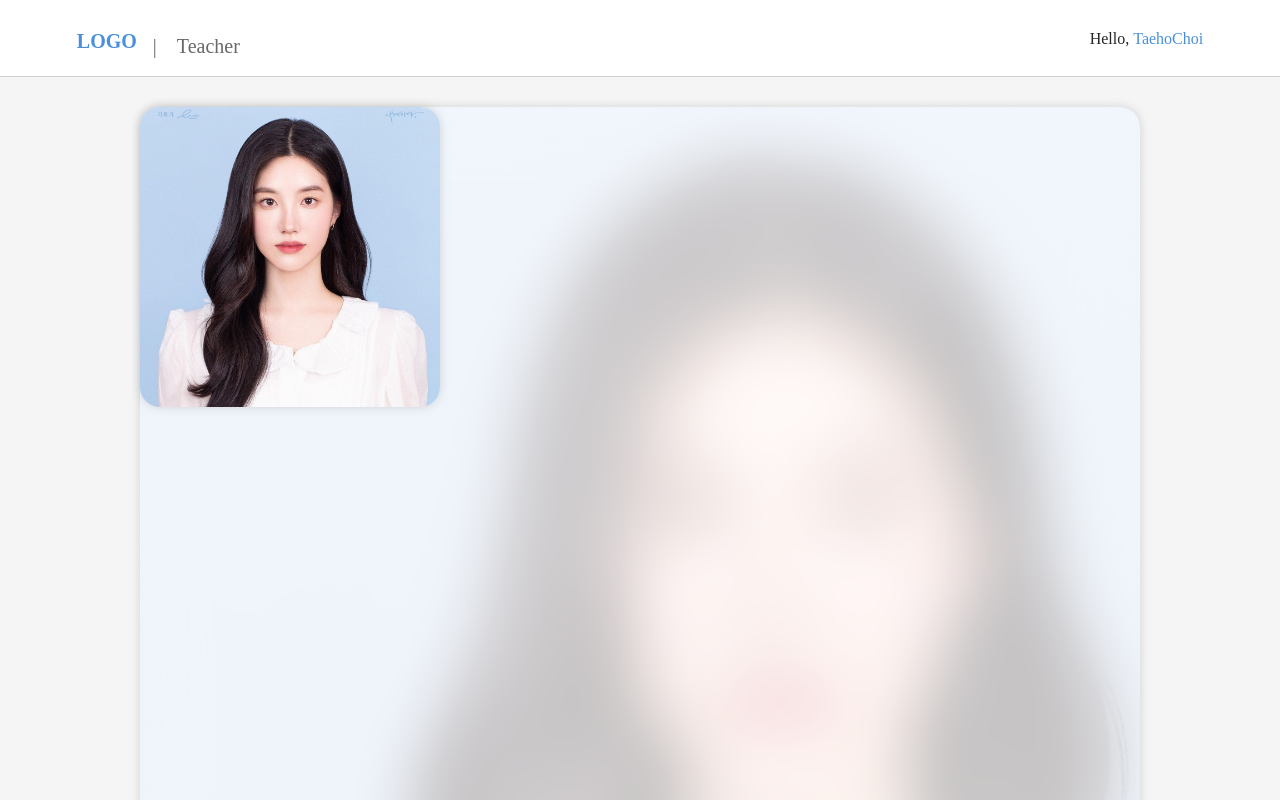
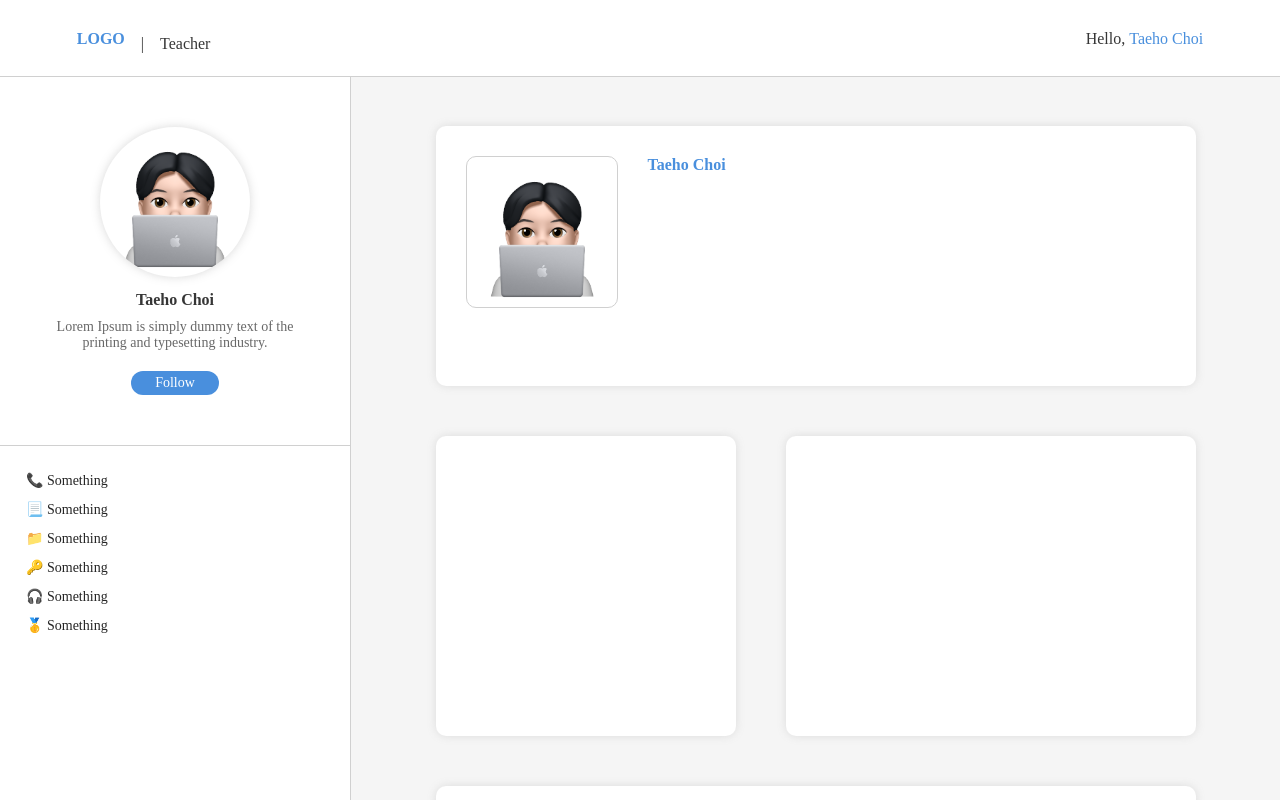
Before and after one commit to taeho-choi/tutoring-platform, a React (Create React App) app: page /teacher in a window 1280 px wide. Shown: the top 800 px of the page. Built offline with nearby package versions, Linux system fonts and the light colour scheme; a web font is replaced by a local one.

Commit message:
design teacher profile page

```diff
--- a/src/App.js
+++ b/src/App.js
@@ -5,6 +5,8 @@ import LoginPage from "./LoginPage";
 import MainPage from "./MainPage";
 import SideMenu from "./SideMenu";
 import Teacher from "./Teacher";
+import TeacherContent from "./TeacherContent";
+import TeacherSideMenu from "./TeacherSideMenu";
 
 function App() {
   return (
@@ -35,6 +37,8 @@ function App() {
           render={() => (
             <>
               <Teacher />
+              <TeacherSideMenu />
+              <TeacherContent />
             </>
           )}
         />
--- a/src/Teacher.css
+++ b/src/Teacher.css
@@ -1,8 +1,7 @@
 .Teacher {
+  position: fixed;
+  color: #363636;
   width: 100vw;
-  min-height: calc(100vh - 200px);
-  background-color: #f5f5f5;
-  padding-bottom: 200px;
 }
 
 .Teacher .topArea {
@@ -12,53 +11,27 @@
   padding-right: 6vw;
   border-bottom: 1px solid #d0d0d0;
   background-color: white;
-  margin-bottom: 30px;
+  /* margin-bottom: 30px; */
 }
 
 .Teacher .topArea .logo {
   font-weight: 600;
   color: #498fdd;
-  font-size: 20px;
+  font-size: 16px;
   float: left;
 }
 
 .Teacher .topArea .pageInfo {
   margin-left: 16px;
   font-weight: 300;
-  color: #686868;
-  font-size: 20px;
+  color: #363636;
+  font-size: 16px;
   float: left;
-}
-
-.Teacher .box {
-  margin: auto;
-  width: min(1000px, 80vw);
-  height: 120vh;
-  background-color: #ffffffc1;
-  border-radius: 20px;
-  box-shadow: 0px 0px 10px rgba(128, 128, 128, 0.3);
-  backdrop-filter: blur(30px);
-}
-
-.Teacher .bg {
-  background-image: url("../public/img/profile.jpg");
-  background-size: 100vw;
-  margin: auto;
-  width: min(1000px, 80vw);
-  height: 120vh;
-  border-radius: 20px;
-}
-
-.Teacher .box #profile {
-  width: 300px;
-  height: 300px;
-  border-radius: 20px;
-  float: left;
-  box-shadow: 0px 0px 10px rgba(128, 128, 128, 0.3);
 }
 
 .Teacher .hello {
   float: right;
+  font-size: 16px;
 }
 
 .Teacher .hello a {
--- a/src/Teacher.js
+++ b/src/Teacher.js
@@ -8,12 +8,7 @@ const Teacher = () => {
         <div className="logo">LOGO</div>
         <div className="pageInfo">|　Teacher</div>
         <div className="hello">
-          Hello, <a>TaehoChoi</a>
-        </div>
-      </div>
-      <div className="bg">
-        <div className="box">
-          <img id="profile" src="img/profile.jpg" />
+          Hello, <a>Taeho Choi</a>
         </div>
       </div>
     </div>
--- /dev/null
+++ b/src/TeacherContent.css
@@ -0,0 +1,67 @@
+.TeacherContent {
+  background-color: #f5f5f5;
+  height: 200vh;
+  padding-left: 351px;
+  color: #363636;
+}
+
+.TeacherContent .paddingBox {
+  margin: auto;
+  height: 76px;
+}
+
+.TeacherContent .teacherInfo {
+  margin: auto;
+  margin-top: 50px;
+  margin-bottom: 50px;
+  width: min(calc(100% - 100px), 700px);
+  height: 200px;
+  background-color: white;
+  box-shadow: 0px 0px 10px rgba(128, 128, 128, 0.2);
+  border-radius: 10px;
+  padding: 30px;
+  text-align: left;
+}
+
+.TeacherContent img {
+  width: 150px;
+  height: 150px;
+  float: left;
+  border: 1px solid #d0d0d0;
+  border-radius: 10px;
+  margin-right: 30px;
+}
+
+.TeacherContent .teacherInfo .name {
+  font-weight: 600;
+  color: #498fdd;
+  font-size: 16px;
+}
+
+.TeacherContent .testContainer {
+  width: 760px;
+  height: 300px;
+  margin: auto;
+}
+
+.TeacherContent .testBox1 {
+  margin-bottom: 50px;
+  width: 300px;
+  height: 300px;
+  background-color: white;
+  box-shadow: 0px 0px 10px rgba(128, 128, 128, 0.2);
+  border-radius: 10px;
+  text-align: left;
+  float: left;
+}
+
+.TeacherContent .testBox2 {
+  margin-bottom: 50px;
+  width: min(calc(100% - 100px), 410px);
+  height: 300px;
+  background-color: white;
+  box-shadow: 0px 0px 10px rgba(128, 128, 128, 0.2);
+  border-radius: 10px;
+  text-align: left;
+  float: right;
+}
--- /dev/null
+++ b/src/TeacherContent.js
@@ -0,0 +1,21 @@
+import "./TeacherContent.css";
+import { Link } from "react-router-dom";
+
+const TeacherContent = () => {
+  return (
+    <div className="TeacherContent">
+      <div className="paddingBox"></div>
+      <div className="teacherInfo">
+        <img src="img/myPhoto.png" />
+        <div className="name">Taeho Choi</div>
+      </div>
+      <div className="testContainer">
+        <div className="testBox1"></div>
+        <div className="testBox2"></div>
+      </div>
+      <div className="teacherInfo"></div>
+    </div>
+  );
+};
+
+export default TeacherContent;
--- /dev/null
+++ b/src/TeacherSideMenu.css
@@ -0,0 +1,118 @@
+.TeacherSideMenu {
+  position: fixed;
+  margin-top: 77px;
+}
+
+.TeacherSideMenu .box {
+  margin: auto;
+  width: 350px;
+  height: 100vh;
+  margin-left: 0px;
+  overflow-y: scroll;
+  border-right: 1px solid #d0d0d0;
+}
+
+.TeacherSideMenu .box::-webkit-scrollbar {
+  width: 0px;
+}
+
+.TeacherSideMenu .box #profileImg {
+  width: 150px;
+  height: 150px;
+  border-radius: 100%;
+  box-shadow: 0px 0px 10px rgba(128, 128, 128, 0.3);
+}
+
+.TeacherSideMenu .info {
+  width: 350px;
+  height: calc(150vh - 100px);
+  padding-top: 50px;
+  background-color: #ffffff;
+  float: left;
+}
+
+.TeacherSideMenu .info .name {
+  font-weight: 600;
+  margin: 10px;
+  font-size: 16px;
+  color: #363636;
+}
+
+.TeacherSideMenu .info .introduce {
+  font-size: 14px;
+  color: #686868;
+  padding-left: 50px;
+  padding-right: 50px;
+}
+
+.TeacherSideMenu .info .follow {
+  margin: auto;
+  margin-top: 20px;
+  width: 80px;
+  padding: 4px;
+  border-radius: 50px;
+  background-color: #498fdd;
+  color: white;
+  transition-duration: 100ms;
+  font-size: 14px;
+}
+
+.TeacherSideMenu .info .profile {
+  padding-bottom: 50px;
+  border-bottom: 1px solid #d0d0d0;
+}
+
+.TeacherSideMenu .info .follow:hover {
+  transition-duration: 100ms;
+  background-color: #509aee;
+  cursor: pointer;
+}
+
+.TeacherSideMenu .box .content {
+  /* border: 1px solid red; */
+  width: calc(100% - 351px - 100px);
+  padding: 50px;
+  margin-left: 351px;
+}
+
+.TeacherSideMenu .content .teacherInfo {
+  float: left;
+  margin-right: 50px;
+  background: white;
+  width: calc(50% - 100px);
+  height: 100px;
+  border-radius: 20px;
+  box-shadow: 0px 0px 10px rgba(128, 128, 128, 0.1);
+  margin-bottom: 50px;
+  padding: 14px 36px 14px 36px;
+  color: #498fdd;
+  font-weight: 500;
+  font-size: 14px;
+}
+
+.TeacherSideMenu .content .card {
+  float: left;
+  width: 300px;
+  background: white;
+  height: 600px;
+  border-radius: 20px;
+  box-shadow: 0px 0px 10px rgba(128, 128, 128, 0.1);
+}
+
+.TeacherSideMenu .Menu {
+  text-align: left;
+  padding-top: 20px;
+  padding-left: 20px;
+  padding-right: 20px;
+  font-size: 14px;
+}
+
+.TeacherSideMenu .MenuButton {
+  padding: 6px;
+  border-radius: 10px;
+}
+
+.TeacherSideMenu .MenuButton:hover {
+  background-color: #f5f5f5;
+  cursor: pointer;
+}
--- /dev/null
+++ b/src/TeacherSideMenu.js
@@ -0,0 +1,32 @@
+import "./TeacherSideMenu.css";
+import { Link } from "react-router-dom";
+
+const TeacherSideMenu = () => {
+  return (
+    <div className="TeacherSideMenu">
+      <div className="box">
+        <div className="info">
+          <div className="profile">
+            <img id="profileImg" src="img/myPhoto.png" />
+            <div className="name">Taeho Choi</div>
+            <div className="introduce">
+              Lorem Ipsum is simply dummy text of the printing and typesetting
+              industry.
+            </div>
+            <div className="follow">Follow</div>
+          </div>
+          <div className="Menu">
+            <div className="MenuButton">📞 Something</div>
+            <div className="MenuButton">📃 Something</div>
+            <div className="MenuButton">📁 Something</div>
+            <div className="MenuButton">🔑 Something</div>
+            <div className="MenuButton">🎧 Something</div>
+            <div className="MenuButton">🥇 Something</div>
+          </div>
+        </div>
+      </div>
+    </div>
+  );
+};
+
+export default TeacherSideMenu;
```
Also changed, not shown: public/img/myPhoto.png (added), public/img/profile.jpg (deleted).
